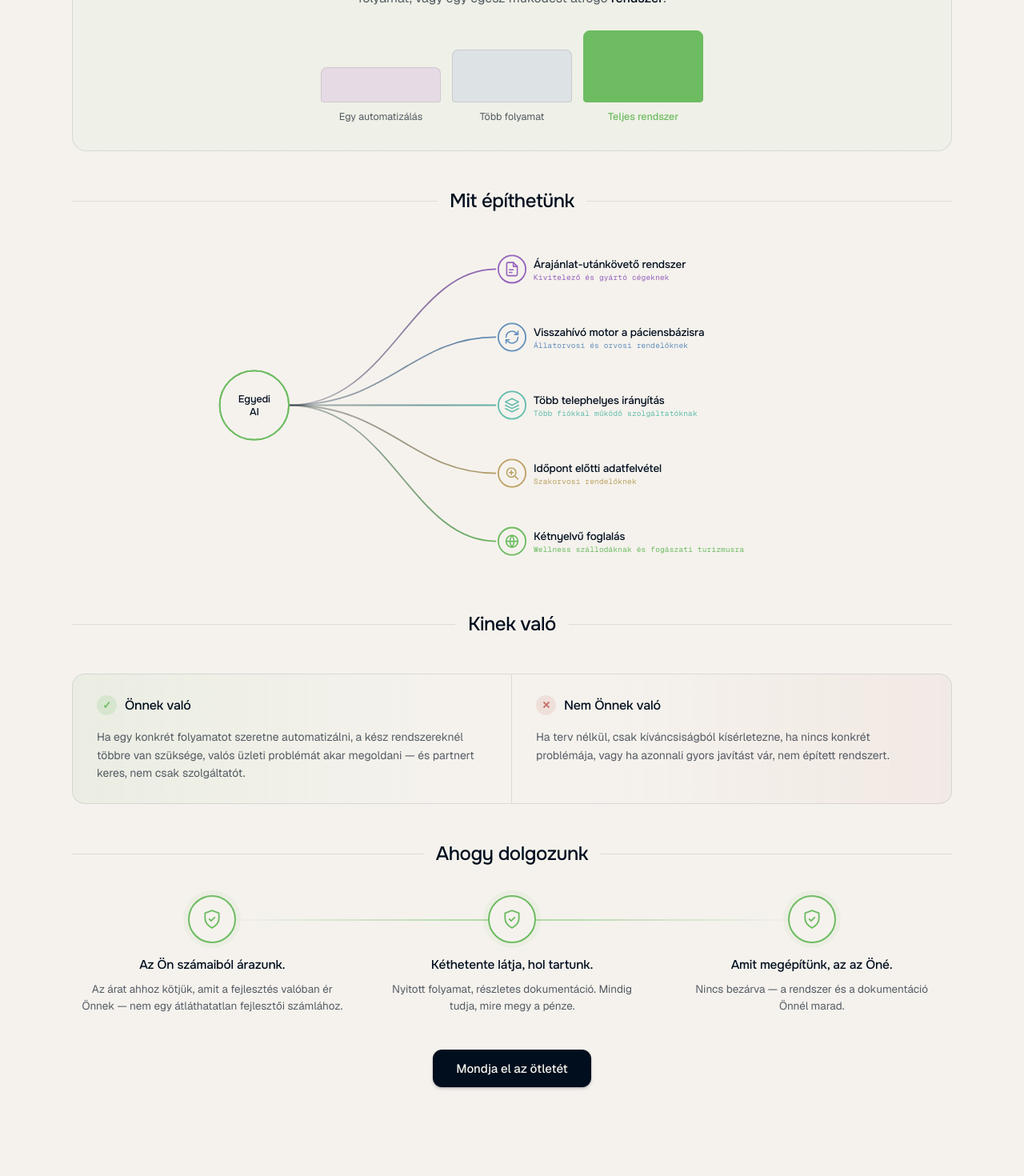
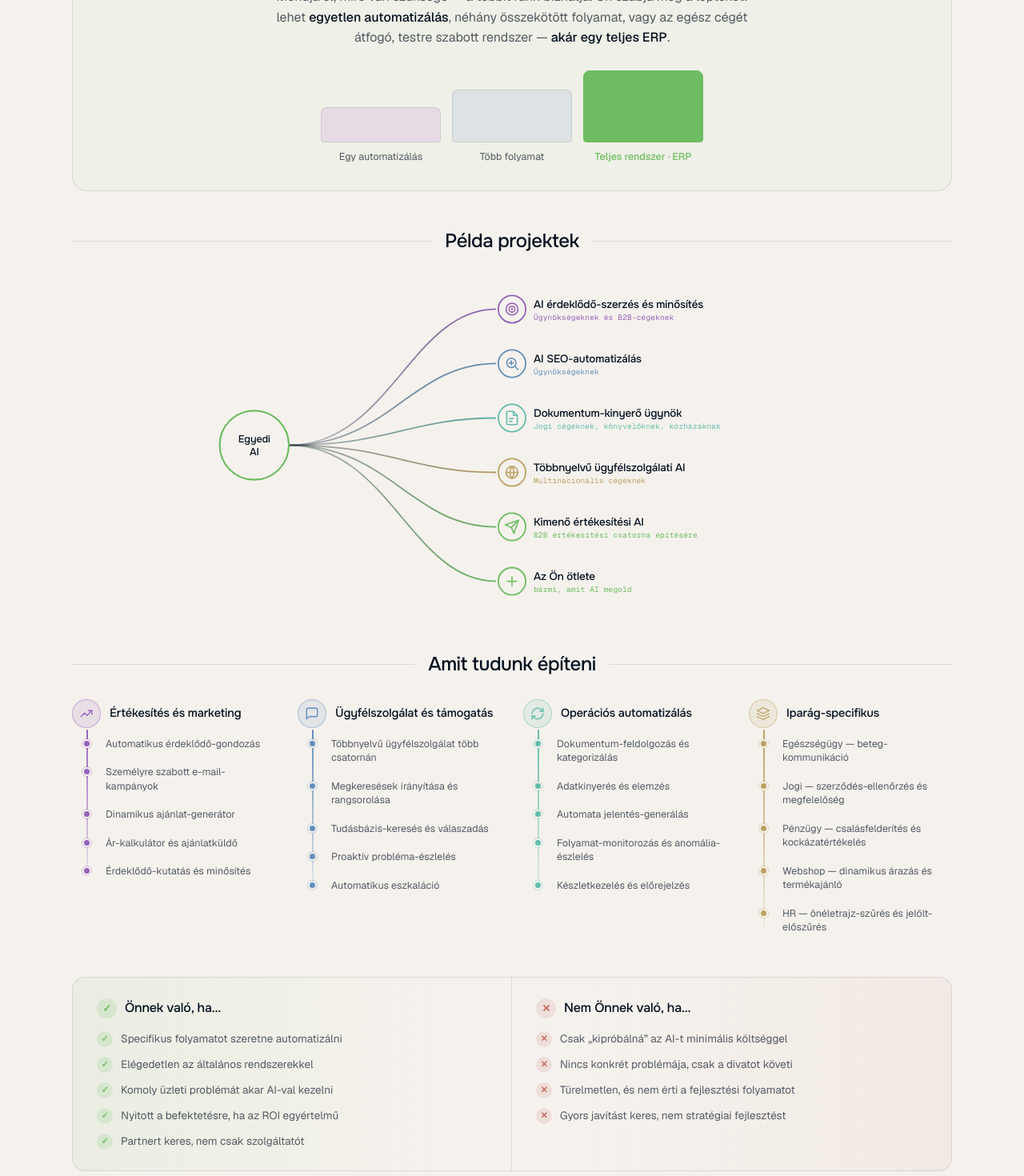
Before and after one commit to AlpineWebdevelopment/atrium, a Next.js app: page / in a window 1280 px wide. Shown: the part 4560-6030 px from the top of the page at 80% size. Built offline with nearby package versions, Linux system fonts and the light colour scheme.

Commit message:
Revert Egyedi fejlesztes rewrite (back to previous version)
Co-Authored-By: Claude Opus 4.8 <noreply@anthropic.com>

```diff
--- a/src/app/CHANGES.md
+++ b/src/app/CHANGES.md
@@ -388,16 +388,3 @@ CSS theme added: `.page--szepsegipar` (`--signal: #9E6B9E` warm lavender-purple;
 | LR-R3 | Third-layer registration | RECORD | This is the first page in the cross-niche service layer (LR = lead response). Register this layer in the brand spec with its own lane rules: fixed framing around one specific service outcome, cross-niche, ads-first audience. |
 | LR-R4 | Cannibalisation guard — quote follow-up | RECORD | Quote follow-up intentionally excluded (epitoipar lane only). If a construction firm lands on this page, they should not see "quote follow-up" and conclude the epitoipar page adds nothing new. Guard this firewall as more service pages are added. |
 | LR-R5 | `/gyors-lead-valasz` in sitemap / nav | RECORD | Not linked from root nav in this build. Decide: add as a sub-item under a Services menu, or keep as a dark landing page for specific ad traffic only. |
-
-## Root — Egyedi fejlesztés rewrite
-
-| ID | Before | After | Why |
-|----|--------|-------|-----|
-| EF0 | Subhead `Amit a kész csomagok nem fednek le, azt megépítjük.`; scale chip `Teljes rendszer · ERP` | Subhead `Amit a kész rendszer nem fed le, megépítjük.`; chip `Teljes rendszer` | Tighter subhead; ERP overclaims for a launch-stage offer. |
-| EF1 | Generic custom-AI intro | Rewritten: builds on your own operation, a concrete business problem, not general AI. | On-brand, problem-led, no hype. |
-| EF2 | Scale line ending `akár egy teljes ERP` | `…vagy egy egész működést átfogó rendszer.` | Drop ERP overclaim; keep the scale ladder. |
-| EF3 | `Példa projektek` — 5 fabricated agency examples + `Az Ön ötlete` tile | `Mit építhetünk` — 5 niche examples (quote follow-up, recall engine, multi-site routing, pre-visit intake, bilingual booking) | No fabricated portfolio; framed as what *can* be built, per real niches. |
-| EF4 | `Amit tudunk építeni` — 4-category capability taxonomy | Removed entirely | Redundant with EF3; read as a horizontal AI-agency menu. |
-| EF5 | `Önnek való / Nem Önnek való` — full bullet lists (incl. ROI / impatience lines) | `Kinek való` — one condensed sentence each | Softer, shorter; drops the ROI-promise and condescending lines. |
-| EF6 | `Garancia` — Teljesítmény / Átláthatóság / Exit | `Ahogy dolgozunk` — value-based pricing, open process, you own the build | Removes unbackable pre-revenue KPI promise and competitor-lifted exit wording. |
-| EF7 | CTA `Mondja el az ötletét` | unchanged | — |
--- a/src/app/globals.css
+++ b/src/app/globals.css
@@ -1969,7 +1969,6 @@ html.dark { --viz-purple-soft: #1d1b33; }
 }
 .cux__fit-col--yes li::before { content: '✓'; background: rgba(109,188,97,0.16); color: var(--viz-green); }
 .cux__fit-col--no li::before { content: '✕'; background: rgba(196,108,100,0.14); color: var(--viz-red); }
-.cux__fit-txt { font-family: var(--font-body); font-size: 14px; line-height: 1.6; color: var(--ink-70); }
 
 /* Guarantees — three shield nodes connected on one "promise line" */
 .cux__guar {
--- a/src/components/CustomSolutions.tsx
+++ b/src/components/CustomSolutions.tsx
@@ -1,80 +1,150 @@
-/* Custom AI builds — honest, on-brand version (root only).
-   ATRIUM-EDIT EF0–EF7: replaced the Meridian-cloned skeleton (fabricated example
-   portfolio, capability taxonomy, three guarantees) with: what we *can* build
-   (niche examples), who it's for, and how we work. No banned vocab; AI named
-   flatly; nothing framed as a delivered project. */
+/* Custom AI builds — detailed, light, engaging.
+   Example projects, capability categories, fit, and guarantees.
+   Copy paraphrased to avoid banned vocab (megoldás, AI ügynökség, …). */
 
-type IconKey = "doc" | "refresh" | "layers" | "search" | "globe";
+type IconKey =
+  | "target" | "search" | "doc" | "globe" | "send" | "plus"
+  | "trend" | "chat" | "refresh" | "layers";
 
 const ICON_PATHS: Record<IconKey, React.ReactNode> = {
+  target: (<><circle cx="12" cy="12" r="9" /><circle cx="12" cy="12" r="4.5" /><circle cx="12" cy="12" r="0.6" fill="currentColor" /></>),
+  search: (<><circle cx="11" cy="11" r="7" /><path d="M21 21l-4.3-4.3" /><path d="M8 11h6M11 8v6" /></>),
   doc: (<><path d="M14 2H6a2 2 0 0 0-2 2v16a2 2 0 0 0 2 2h12a2 2 0 0 0 2-2V8z" /><path d="M14 2v6h6" /><path d="M8 13h6M8 17h4" /></>),
+  globe: (<><circle cx="12" cy="12" r="9" /><path d="M3 12h18" /><path d="M12 3a15 15 0 0 1 0 18 15 15 0 0 1 0-18" /></>),
+  send: (<><path d="M22 2L11 13" /><path d="M22 2l-7 20-4-9-9-4z" /></>),
+  plus: (<><path d="M12 5v14M5 12h14" /></>),
+  trend: (<><polyline points="3 17 9 11 13 15 21 7" /><polyline points="15 7 21 7 21 13" /></>),
+  chat: (<><path d="M21 15a2 2 0 0 1-2 2H7l-4 4V5a2 2 0 0 1 2-2h14a2 2 0 0 1 2 2z" /></>),
   refresh: (<><path d="M3 12a9 9 0 0 1 15-6.7L21 8" /><path d="M21 3v5h-5" /><path d="M21 12a9 9 0 0 1-15 6.7L3 16" /><path d="M3 21v-5h5" /></>),
   layers: (<><path d="M12 2 2 7l10 5 10-5-10-5z" /><path d="M2 17l10 5 10-5" /><path d="M2 12l10 5 10-5" /></>),
-  search: (<><circle cx="11" cy="11" r="7" /><path d="M21 21l-4.3-4.3" /><path d="M8 11h6M11 8v6" /></>),
-  globe: (<><circle cx="12" cy="12" r="9" /><path d="M3 12h18" /><path d="M12 3a15 15 0 0 1 0 18 15 15 0 0 1 0-18" /></>),
 };
 
-/* ATRIUM-EDIT EF3 — "Példa projektek" (fabricated agency portfolio) → "Mit
-   építhetünk": what *can* be built, framed per niche, never as delivered work. */
-const BUILDS: { ico: IconKey; t: string; d: string; who: string; c: string }[] = [
+const PROJECTS: { ico: IconKey; t: string; d: string; who: string; c: string }[] = [
   {
-    ico: "doc",
-    t: "Árajánlat-utánkövető rendszer",
-    d: "A kiküldött árajánlatokat utánköveti, amíg az ügyfél nem válaszol vagy el nem utasít.",
-    who: "Kivitelező és gyártó cégeknek",
+    ico: "target",
+    t: "AI érdeklődő-szerzés és minősítés",
+    d: "Magától megtalálja a lehetséges ügyfeleket — LinkedInen, a weboldal látogatói és a meglévő adatbázisok alapján. Minősíti, csoportokba rendezi, és személyre szabott megkeresést indít. Ember nélkül.",
+    who: "Ügynökségeknek és B2B-cégeknek",
     c: "#9662BC",
   },
   {
-    ico: "refresh",
-    t: "Visszahívó motor a páciensbázisra",
-    d: "Figyeli, ki esett ki az oltási vagy kontroll-rendből, és időben visszahívja.",
-    who: "Állatorvosi és orvosi rendelőknek",
+    ico: "search",
+    t: "AI SEO-automatizálás",
+    d: "Átnézi az ügyféloldalakat, megmutatja a hibákat, tartalmat javasol és rendbe teszi a meta-adatokat. A jelentés magától megy ki. Egy csapat 50 ügyfelet visz két ember helyett.",
+    who: "Ügynökségeknek",
     c: "#628FBC",
   },
   {
-    ico: "layers",
-    t: "Több telephelyes irányítás",
-    d: "A beérkező megkeresést a megfelelő telephelyhez, naptárhoz és csapathoz irányítja.",
-    who: "Több fiókkal működő szolgáltatóknak",
+    ico: "doc",
+    t: "Dokumentum-kinyerő ügynök",
+    d: "Több ezer dokumentum közül is másodpercek alatt megtalálja és kiemeli a kért adatot. Ott segít, ahol ma órákba telik a keresés.",
+    who: "Jogi cégeknek, könyvelőknek, kórházaknak",
     c: "#62BCAC",
   },
   {
-    ico: "search",
-    t: "Időpont előtti adatfelvétel",
-    d: "A látogatás előtt összegyűjti a szükséges adatokat, hogy a rendelés felkészülten induljon.",
-    who: "Szakorvosi rendelőknek",
+    ico: "globe",
+    t: "Többnyelvű ügyfélszolgálati AI",
+    d: "Tíznél több nyelven válaszol, és folyamatosan együtt mozog a belső rendszereivel. Rögzíti a megkeresést, megnézi a státuszt, kezeli a gyakori kérdéseket — magától.",
+    who: "Multinacionális cégeknek",
     c: "#BCA162",
   },
   {
-    ico: "globe",
-    t: "Kétnyelvű foglalás",
-    d: "A foglalási beszélgetést németül vagy angolul viszi, és magyarul adja át a csapatnak.",
-    who: "Wellness szállodáknak és fogászati turizmusra",
+    ico: "send",
+    t: "Kimenő értékesítési AI",
+    d: "Hideghívásban és LinkedInen is személyre szabottan keresi meg a célpontokat. Figyeli a válaszokat, és csak az érett érdeklődőt adja tovább az értékesítőnek.",
+    who: "B2B értékesítési csatorna építésére",
     c: "#6DBC61",
   },
 ];
 
-const MAP_NODES = BUILDS;
+/* mind-map: the projects + an open-ended node, fanning from one root */
+const MAP_NODES = [
+  ...PROJECTS,
+  { ico: "plus" as IconKey, t: "Az Ön ötlete", d: "", who: "bármi, amit AI megold", c: "#6DBC61" },
+];
 const MAP_W = 1000, MAP_H = 470;
 const ROOT = { x: 142, y: MAP_H / 2, r: 48 };
 const NODE_X = 500;
 const nodeY = (i: number) => 46 + i * ((MAP_H - 92) / (MAP_NODES.length - 1));
 
-/* ATRIUM-EDIT EF6 — "Garancia" (perf/transparency/exit, lifted from competitor)
-   → "Ahogy dolgozunk": value-based pricing, open process, you own the build.
-   The unbackable pre-revenue KPI promise is removed. */
-const HOWWEWORK = [
+const CATEGORIES = [
   {
-    t: "Az Ön számaiból árazunk.",
-    d: "Az árat ahhoz kötjük, amit a fejlesztés valóban ér Önnek — nem egy átláthatatlan fejlesztői számlához.",
+    h: "Értékesítés és marketing",
+    c: "#9662BC",
+    ico: "trend" as IconKey,
+    items: [
+      "Automatikus érdeklődő-gondozás",
+      "Személyre szabott e-mail-kampányok",
+      "Dinamikus ajánlat-generátor",
+      "Ár-kalkulátor és ajánlatküldő",
+      "Érdeklődő-kutatás és minősítés",
+    ],
   },
   {
-    t: "Kéthetente látja, hol tartunk.",
-    d: "Nyitott folyamat, részletes dokumentáció. Mindig tudja, mire megy a pénze.",
+    h: "Ügyfélszolgálat és támogatás",
+    c: "#628FBC",
+    ico: "chat" as IconKey,
+    items: [
+      "Többnyelvű ügyfélszolgálat több csatornán",
+      "Megkeresések irányítása és rangsorolása",
+      "Tudásbázis-keresés és válaszadás",
+      "Proaktív probléma-észlelés",
+      "Automatikus eszkaláció",
+    ],
   },
   {
-    t: "Amit megépítünk, az az Öné.",
-    d: "Nincs bezárva — a rendszer és a dokumentáció Önnél marad.",
+    h: "Operációs automatizálás",
+    c: "#62BCAC",
+    ico: "refresh" as IconKey,
+    items: [
+      "Dokumentum-feldolgozás és kategorizálás",
+      "Adatkinyerés és elemzés",
+      "Automata jelentés-generálás",
+      "Folyamat-monitorozás és anomália-észlelés",
+      "Készletkezelés és előrejelzés",
+    ],
+  },
+  {
+    h: "Iparág-specifikus",
+    c: "#BCA162",
+    ico: "layers" as IconKey,
+    items: [
+      "Egészségügy — beteg-kommunikáció",
+      "Jogi — szerződés-ellenőrzés és megfelelőség",
+      "Pénzügy — csalásfelderítés és kockázatértékelés",
+      "Webshop — dinamikus árazás és termékajánló",
+      "HR — önéletrajz-szűrés és jelölt-előszűrés",
+    ],
+  },
+];
+
+const FIT = [
+  "Specifikus folyamatot szeretne automatizálni",
+  "Elégedetlen az általános rendszerekkel",
+  "Komoly üzleti problémát akar AI-val kezelni",
+  "Nyitott a befektetésre, ha az ROI egyértelmű",
+  "Partnert keres, nem csak szolgáltatót",
+];
+
+const NOFIT = [
+  "Csak „kipróbálná” az AI-t minimális költséggel",
+  "Nincs konkrét problémája, csak a divatot követi",
+  "Türelmetlen, és nem érti a fejlesztési folyamatot",
+  "Gyors javítást keres, nem stratégiai fejlesztést",
+];
+
+const GUARANTEES = [
+  {
+    t: "Teljesítmény-garancia",
+    d: "Ha a rendszer nem hozza a közösen kitűzött számokat, addig finomítjuk, amíg eléri — felár nélkül.",
+  },
+  {
+    t: "Átláthatóság-garancia",
+    d: "Kéthetente megmutatjuk, hol tartunk. A kódbázis nyitott, a dokumentáció részletes. Mindig látja, mire megy a pénze.",
+  },
+  {
+    t: "Exit-garancia",
+    d: "Ha három hónap után nem elégedett, átadjuk a teljes kódbázist és a dokumentációt. Onnan bárkivel folytathatja.",
   },
 ];
 
@@ -84,26 +154,24 @@ export default function CustomSolutions() {
       <div className="wrap">
         <div className="dash__intro reveal">
           <span className="dash__eyebrow">Egyedi fejlesztés</span>
-          {/* ATRIUM-EDIT EF0 — subhead */}
-          <h2 className="dash__h">Amit a kész rendszer nem fed le, megépítjük.</h2>
-          {/* ATRIUM-EDIT EF1 — intro paragraph */}
+          <h2 className="dash__h">Amit a kész csomagok nem fednek le, azt megépítjük.</h2>
           <p className="dash__p">
-            Néha a kész rendszer nem fedi le, amire Önnek szüksége van. Ilyenkor
-            a saját működésére építünk rá — egy konkrét üzleti problémára, nem
-            általános AI-ról. Ön elmondja, hol akad el; mi pontosan arra
-            tervezzük és építjük meg.
+            Néha a meglévő csomagok nem fedik le, amire Önnek szüksége van.
+            Ilyenkor a saját folyamatára építünk AI-alapú rendszert — nem
+            általánosságban, hanem egy konkrét üzleti problémára. Ön elmondja,
+            hol akad el a működés; mi pontosan arra tervezzük és fejlesztjük meg.
           </p>
         </div>
 
         {/* The point: it starts from the operator's own idea, any scale */}
         <div className="cux__lead reveal" data-delay="1">
           <span className="cux__lead-kicker">Az Ön ötlete a kiindulópont</span>
-          {/* ATRIUM-EDIT EF2 — scale line */}
           <p className="cux__lead-txt">
-            A léptéket Ön szabja meg: lehet <b>egyetlen automatizálás</b>, néhány
-            összekötött folyamat, vagy egy egész működést átfogó <b>rendszer</b>.
+            Mondja el, mire van szüksége — a többit ránk bízhatja. Ön szabja meg
+            a léptéket: lehet <b>egyetlen automatizálás</b>, néhány összekötött
+            folyamat, vagy az egész cégét átfogó, testre szabott rendszer —{" "}
+            <b>akár egy teljes ERP</b>.
           </p>
-          {/* ATRIUM-EDIT EF0 — scale chips: dropped "· ERP" */}
           <div className="cux__scale" aria-hidden="true">
             <div className="cux__scale-step">
               <span className="cux__scale-bar" style={{ height: "44px" }} />
@@ -115,16 +183,16 @@ export default function CustomSolutions() {
             </div>
             <div className="cux__scale-step cux__scale-step--full">
               <span className="cux__scale-bar" style={{ height: "90px" }} />
-              <span className="cux__scale-lbl">Teljes rendszer</span>
+              <span className="cux__scale-lbl">Teljes rendszer · ERP</span>
             </div>
           </div>
         </div>
 
-        {/* ATRIUM-EDIT EF3 — "Mit építhetünk" */}
+        {/* Example projects */}
         <div className="cux__sec reveal" data-delay="2">
-          <h3 className="cux__sec-h"><span>Mit építhetünk</span></h3>
-          {/* desktop: mind-map — one root fanning out to the builds */}
-          <svg className="cux__map" viewBox={`0 0 ${MAP_W} ${MAP_H}`} role="img" aria-label="Egyedi AI — amit építhetünk">
+          <h3 className="cux__sec-h"><span>Példa projektek</span></h3>
+          {/* desktop: mind-map — one root fanning out to the projects */}
+          <svg className="cux__map" viewBox={`0 0 ${MAP_W} ${MAP_H}`} role="img" aria-label="Egyedi AI — példa projektek">
             <defs>
               {MAP_NODES.map((n, i) => (
                 <linearGradient key={i} id={`gmap${i}`} gradientUnits="userSpaceOnUse" x1={ROOT.x} y1={ROOT.y} x2={NODE_X} y2={nodeY(i)}>
@@ -171,37 +239,49 @@ export default function CustomSolutions() {
           </div>
         </div>
 
-        {/* ATRIUM-EDIT EF4 — removed the "Amit tudunk építeni" capability taxonomy
-            (redundant with EF3, read as a horizontal AI-agency menu). */}
-
-        {/* ATRIUM-EDIT EF5 — condensed fit lists */}
+        {/* What we can build */}
         <div className="cux__sec reveal">
-          <h3 className="cux__sec-h"><span>Kinek való</span></h3>
-          <div className="cux__fit">
-            <div className="cux__fit-col cux__fit-col--yes">
-              <div className="cux__fit-h"><span className="cux__fit-badge">✓</span>Önnek való</div>
-              <p className="cux__fit-txt">
-                Ha egy konkrét folyamatot szeretne automatizálni, a kész
-                rendszereknél többre van szüksége, valós üzleti problémát akar
-                megoldani — és partnert keres, nem csak szolgáltatót.
-              </p>
-            </div>
-            <div className="cux__fit-col cux__fit-col--no">
-              <div className="cux__fit-h"><span className="cux__fit-badge">✕</span>Nem Önnek való</div>
-              <p className="cux__fit-txt">
-                Ha terv nélkül, csak kíváncsiságból kísérletezne, ha nincs
-                konkrét problémája, vagy ha azonnali gyors javítást vár, nem
-                épített rendszert.
-              </p>
-            </div>
+          <h3 className="cux__sec-h"><span>Amit tudunk építeni</span></h3>
+          <div className="cux__cats">
+            {CATEGORIES.map((cat, i) => (
+              <div className="cux__catcol" key={i} style={{ ["--pc" as string]: cat.c } as React.CSSProperties}>
+                <div className="cux__catcol-head">
+                  <span className="cux__catcol-ico">
+                    <svg viewBox="0 0 24 24" fill="none" stroke="currentColor" strokeWidth="1.8" strokeLinecap="round" strokeLinejoin="round">{ICON_PATHS[cat.ico]}</svg>
+                  </span>
+                  <b className="cux__catcol-t">{cat.h}</b>
+                </div>
+                <div className="cux__catcol-branch">
+                  {cat.items.map((it, j) => (
+                    <div className="cux__catcol-item" key={j}>{it}</div>
+                  ))}
+                </div>
+              </div>
+            ))}
           </div>
         </div>
 
-        {/* ATRIUM-EDIT EF6 — "Ahogy dolgozunk" */}
+        {/* Fit / not fit */}
+        <div className="cux__fit reveal">
+          <div className="cux__fit-col cux__fit-col--yes">
+            <div className="cux__fit-h"><span className="cux__fit-badge">✓</span>Önnek való, ha…</div>
+            <ul>
+              {FIT.map((f, i) => (<li key={i}>{f}</li>))}
+            </ul>
+          </div>
+          <div className="cux__fit-col cux__fit-col--no">
+            <div className="cux__fit-h"><span className="cux__fit-badge">✕</span>Nem Önnek való, ha…</div>
+            <ul>
+              {NOFIT.map((f, i) => (<li key={i}>{f}</li>))}
+            </ul>
+          </div>
+        </div>
+
+        {/* Guarantees */}
         <div className="cux__sec reveal">
-          <h3 className="cux__sec-h"><span>Ahogy dolgozunk</span></h3>
+          <h3 className="cux__sec-h"><span>Garancia</span></h3>
           <div className="cux__guar">
-            {HOWWEWORK.map((g, i) => (
+            {GUARANTEES.map((g, i) => (
               <div className="cux__g" key={i}>
                 <span className="cux__g-node">
                   <svg className="cux__g-ico" viewBox="0 0 24 24" fill="none" stroke="currentColor" strokeWidth="1.7" strokeLinecap="round" strokeLinejoin="round">
@@ -216,7 +296,6 @@ export default function CustomSolutions() {
           </div>
         </div>
 
-        {/* ATRIUM-EDIT EF7 — CTA kept */}
         <div className="sec-cta reveal">
           <a href="#kapcsolat" className="btn btn--lg">Mondja el az ötletét</a>
         </div>
```
